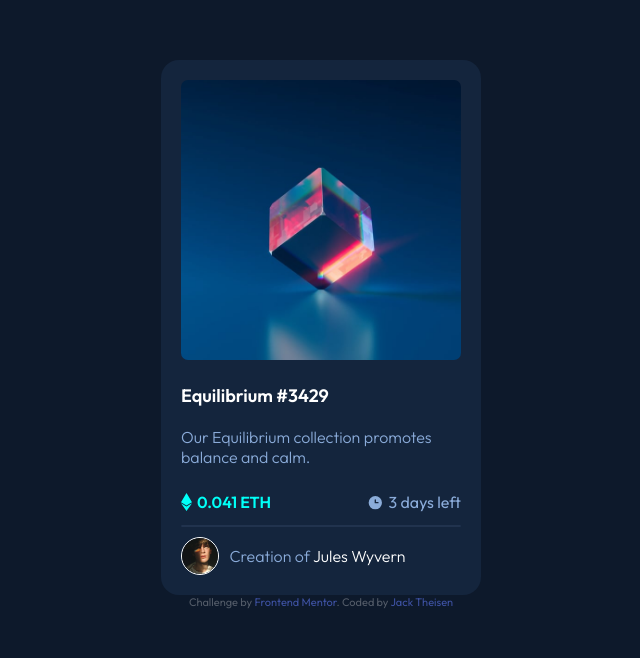
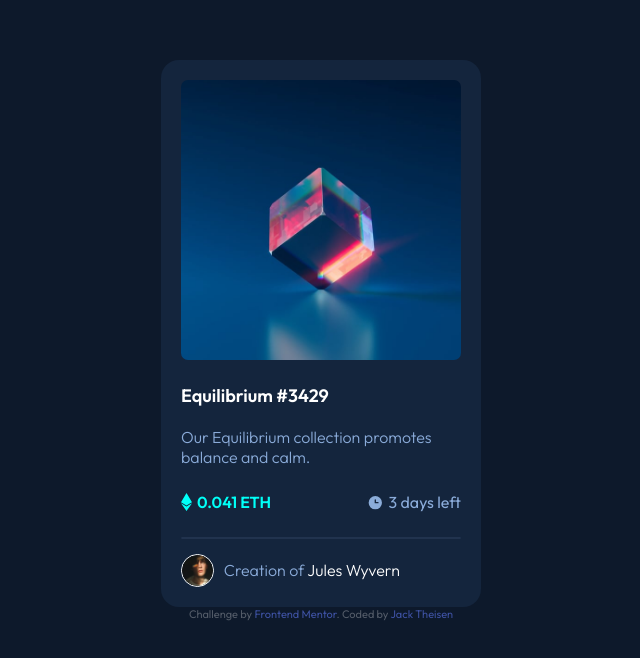
Before and after one commit to Kay0ss/nft-preview-card, a plain HTML site: page index.html in a window 1280 px wide. Shown: the part 132-790 px from the top of the page, without its empty margins (319-959 px from the left). Drawn offline with Linux system fonts and the light colour scheme.

Commit message:
finalized readme

```diff
--- a/style.css
+++ b/style.css
@@ -120,6 +120,7 @@ h3 {
   justify-content: space-between;
   /* align-items: center; */
   height: 30px;
+  margin-bottom: 20px;
 }
 
 hr {
@@ -128,15 +129,15 @@ hr {
 }
 
 .user-info {
-  margin-top: 10px;
+  margin-top: 15px;
   display: flex;
   justify-content: flex-start;
   align-items: center !important;
 }
 
 .user-image {
-  height: 13%;
-  width: 13%;
+  height: 11%;
+  width: 11%;
   border-radius: 100px;
   border: 1.5px solid hsl(0, 0%, 100%);
   margin-right: 10px;
```
Also changed, not shown: images/nft-card.png (added), 3 other files.
